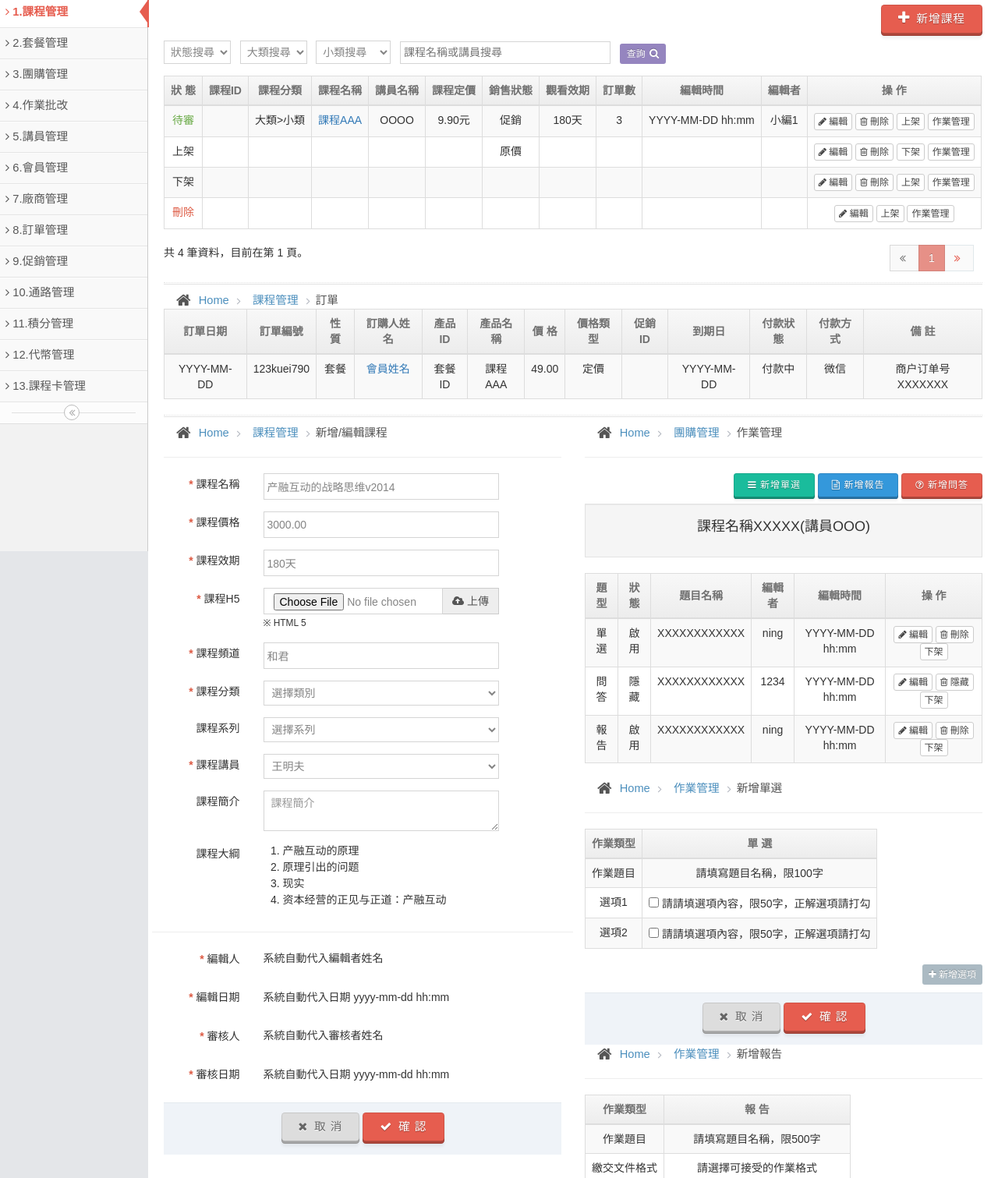
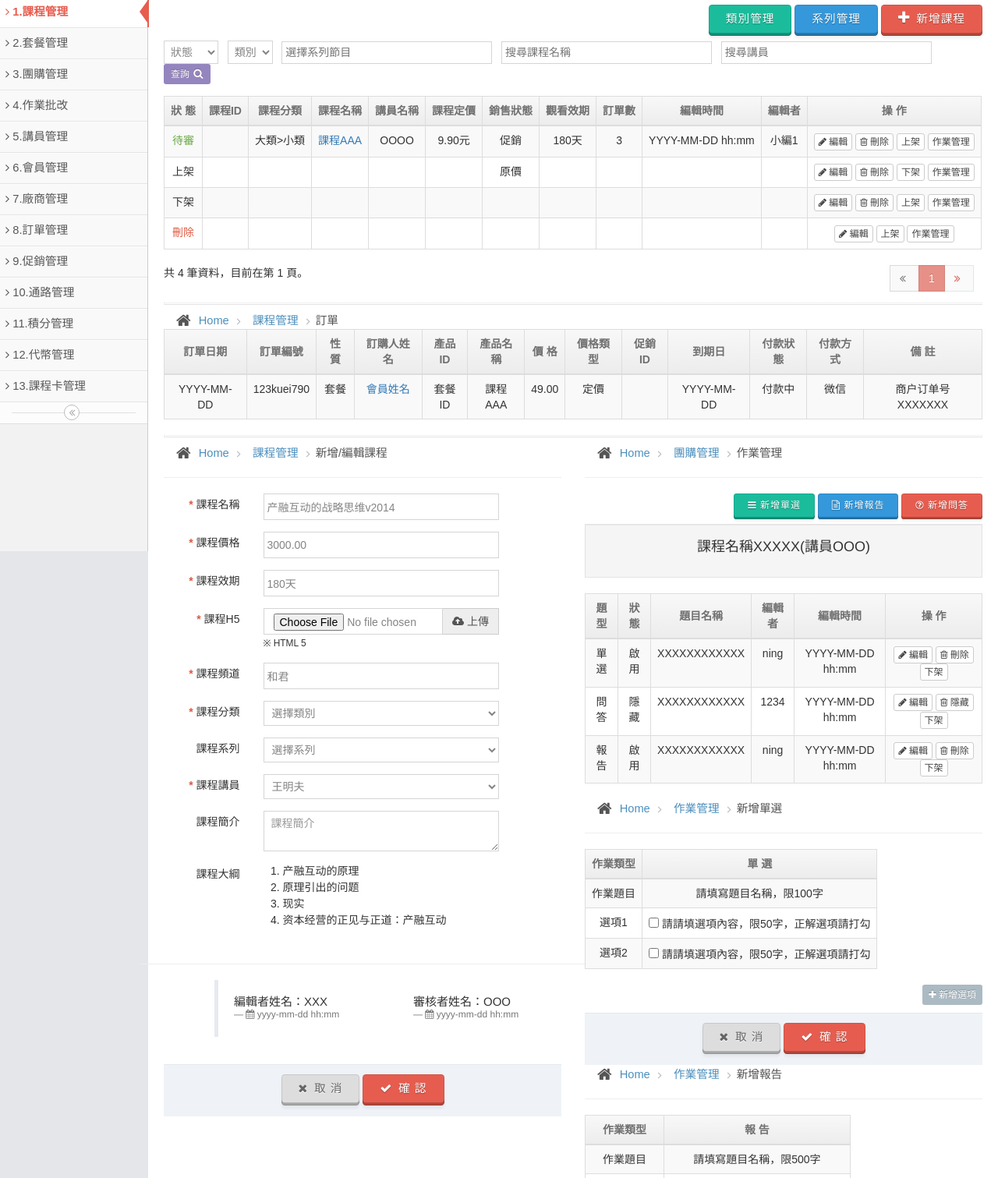
Before and after one commit to millerliang/hejun_ManagerSite, a plain HTML site: page index.html in a window 1280 px wide. Shown: the part 93-1604 px from the top of the page at 78% size. Drawn offline with nearby package versions, Linux system fonts and the light colour scheme.

Commit message:
Add UTF-8 tag, css style fix

```diff
--- a/index.html
+++ b/index.html
@@ -57,6 +57,12 @@
 						</div> --><!-- /.page-header -->
 
 						<div class="text-right top_toolbar">
+							<a href="#0" class="pushy-btn btn-sm btn--green">
+								類別管理
+							</a>
+							<a href="#0" class="pushy-btn btn-sm btn--blue">
+								系列管理
+							</a>
 							<a href="#0" class="pushy-btn btn-sm btn--red">
 								<i class="icon-plus align-top bigger-125"></i>
 								新增課程
@@ -69,24 +75,22 @@
 								<div class="form-group">
 									<div class="input-group">
 										<select>
-											<option value="">狀態搜尋</option>
+											<option value="">狀態</option>
 											<option value="">Stust1</option>
 											<option value="">Stust2</option>
 										</select>
 										&nbsp;
 										<select>
-											<option value="">大類搜尋</option>
-											<option value="">BigLay1</option>
-											<option value="">BigLay2</option>
+											<option value="">類別</option>
+											<option value="">T_1</option>
+											<option value="">T_2</option>
 										</select>
 										&nbsp;
-										<select>
-											<option value="">小類搜尋</option>
-											<option value="">SmallLay1</option>
-											<option value="">SmallLay2</option>
-										</select>
+										<input type="text" class="search-query input-xlarge" placeholder="選擇系列節目">
 										&nbsp;
-										<input type="text" class="search-query input-xlarge" placeholder="課程名稱或講員搜尋">
+										<input type="text" class="search-query input-xlarge" placeholder="搜尋課程名稱">
+										&nbsp;
+										<input type="text" class="search-query input-xlarge" placeholder="搜尋講員">
 										&nbsp;
 										<button type="button" class="btn btn-purple btn-xs">
 											查詢
@@ -363,9 +367,21 @@
 														</ol>
 													</div>
 												</section>
-												<hr>
 
 												<section class="form-group">
+													<hr>
+													<blockquote class="col-sm-offset-2">
+														<div class="row">
+															<div class="col-sm-6">
+																<h5>編輯者姓名：XXX<br><small><i class="fa fa-calendar"></i> yyyy-mm-dd hh:mm</small></h5>
+															</div>
+															<div class="col-sm-6">
+																<h5>審核者姓名：OOO<br><small><i class="fa fa-calendar"></i> yyyy-mm-dd hh:mm</small></h5>
+															</div>
+														</div>
+													</blockquote>
+												</section>
+												<!-- <section class="form-group">
 													<label class="col-sm-3 control-label text-right"><b class="red">*</b> 編輯人</label>
 													<div class="col-sm-7">
 														<p>系統自動代入編輯者姓名</p>
@@ -391,7 +407,7 @@
 													<div class="col-sm-7">
 														<p>系統自動代入日期 yyyy-mm-dd  hh:mm</p>
 													</div>
-												</section>
+												</section> -->
 
 											</div><!-- /.row -->
 
@@ -633,8 +649,8 @@
 											</ul><!-- .breadcrumb -->
 											<hr>
 											<div class="text-right top_toolbar">
-												<button href="#0" class="pushy-btn btn-xs btn--grey"><i class="fa fa-video-camera"></i> 新增視頻</button>
-												<button href="#0" class="pushy-btn btn-xs btn--grey"><i class="fa fa-link"></i> 新增鍵接</button>
+												<button href="#0" class="pushy-btn btn-xs btn--red"><i class="fa fa-video-camera"></i> 新增視頻</button>
+												<button href="#0" class="pushy-btn btn-xs btn--blue"><i class="fa fa-link"></i> 新增鍵接</button>
 											</div>
 											<section class="well center">
 												<h4>課程名稱XXXXX(講員OOO)</h4>
```
Also changed, not shown: 2.html (+15 -2 lines), 3.html (+15 -2 lines), 5.html (+26 -15 lines), 9.html (+11 -8 lines), assets/css/ace.min.css.
